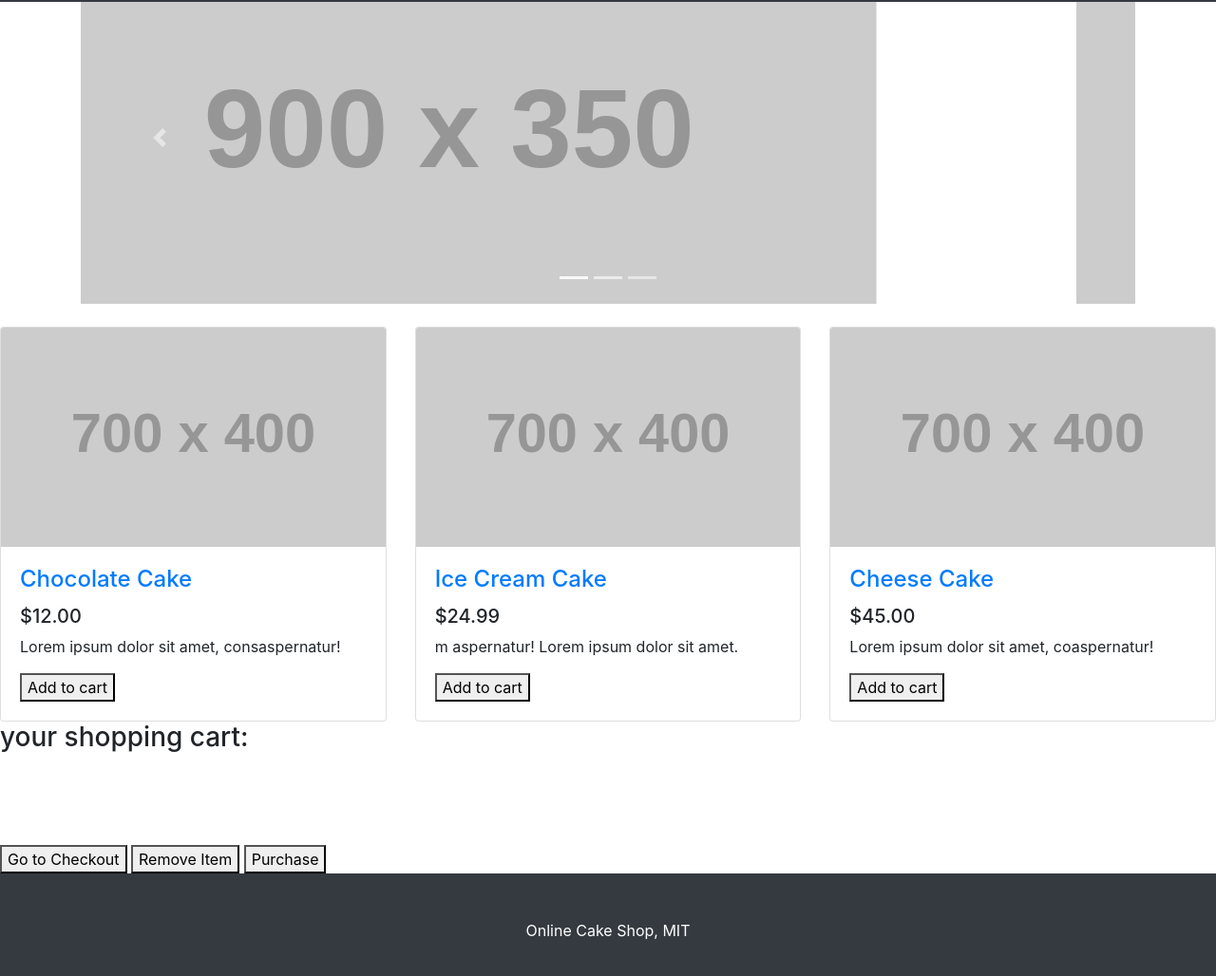
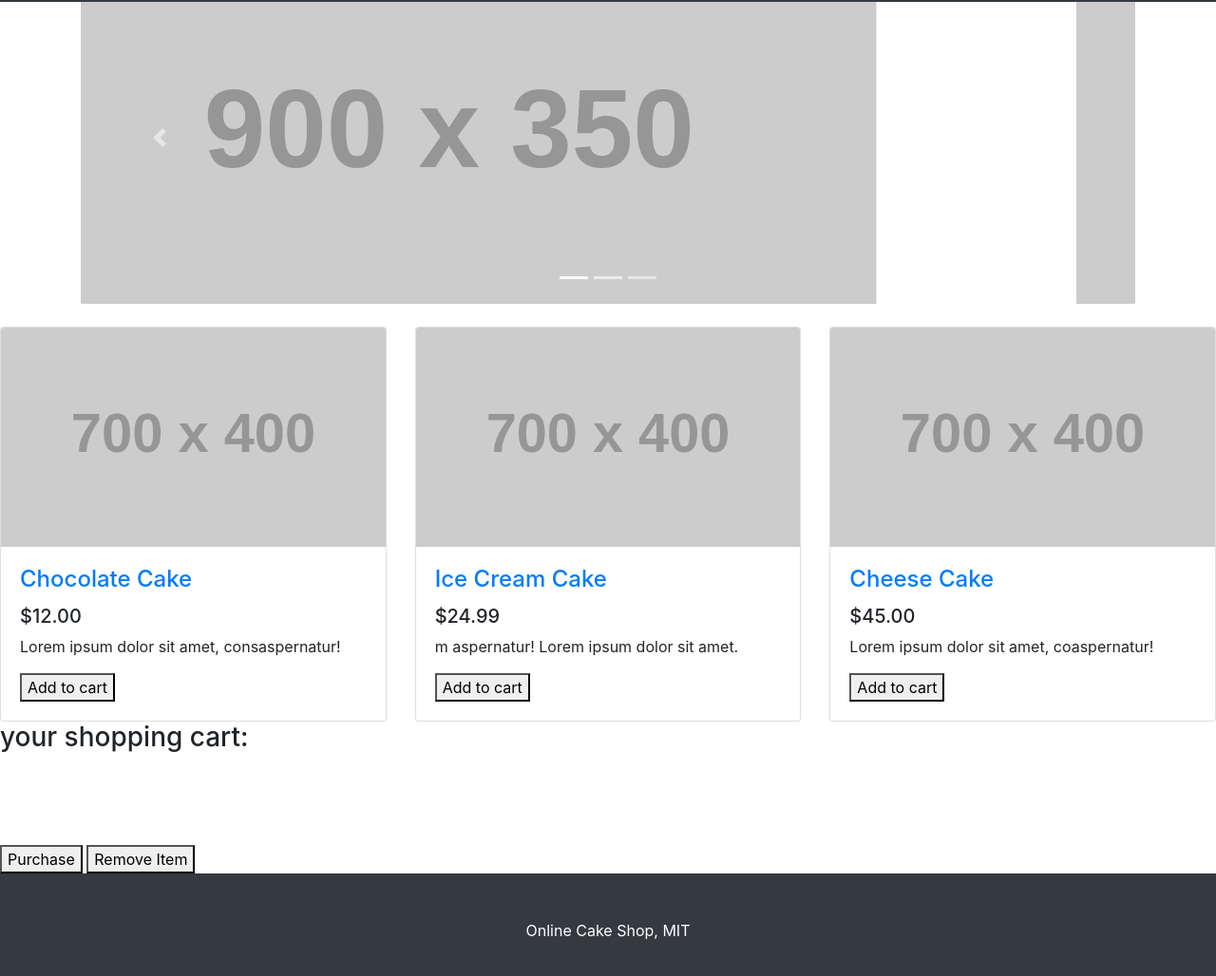
Before and after one commit to mmaquer2/shopping-cart-app, a website: page index.html in a window 1280 px wide. Shown: the part 54-1082 px from the top of the page at 95% size. Drawn offline with Linux system fonts and the light colour scheme; placeholder pictures from the web are drawn by us.

Commit message:
updated layoutt

```diff
--- a/index.html
+++ b/index.html
@@ -124,9 +124,9 @@
     <p id = "cartItemNum">     </p>
 
     <br></br>
-    <button id = "checkOutBtn" > Go to Checkout </button>
+    <button id = "purchBtn">Purchase </button>
     <button id = "delBtn">Remove Item</button>
-    <button id = "purchBtn">Purchase </button>
+
 
 
 
--- a/package.json
+++ b/package.json
@@ -4,7 +4,7 @@
     "version": "4.2.1",
     "scripts": {
         "start": "node_modules/.bin/gulp watch",
-        "deploy":" npm run surge"
+        "deploy" : "surge --project ./ --domain sampleshopapp.surge.sh"
     },
     "description": "A shop homepage HTML template built with Bootstrap",
     "keywords": [
```
Also changed, not shown: app.js (+7 -0 lines), README.md.
